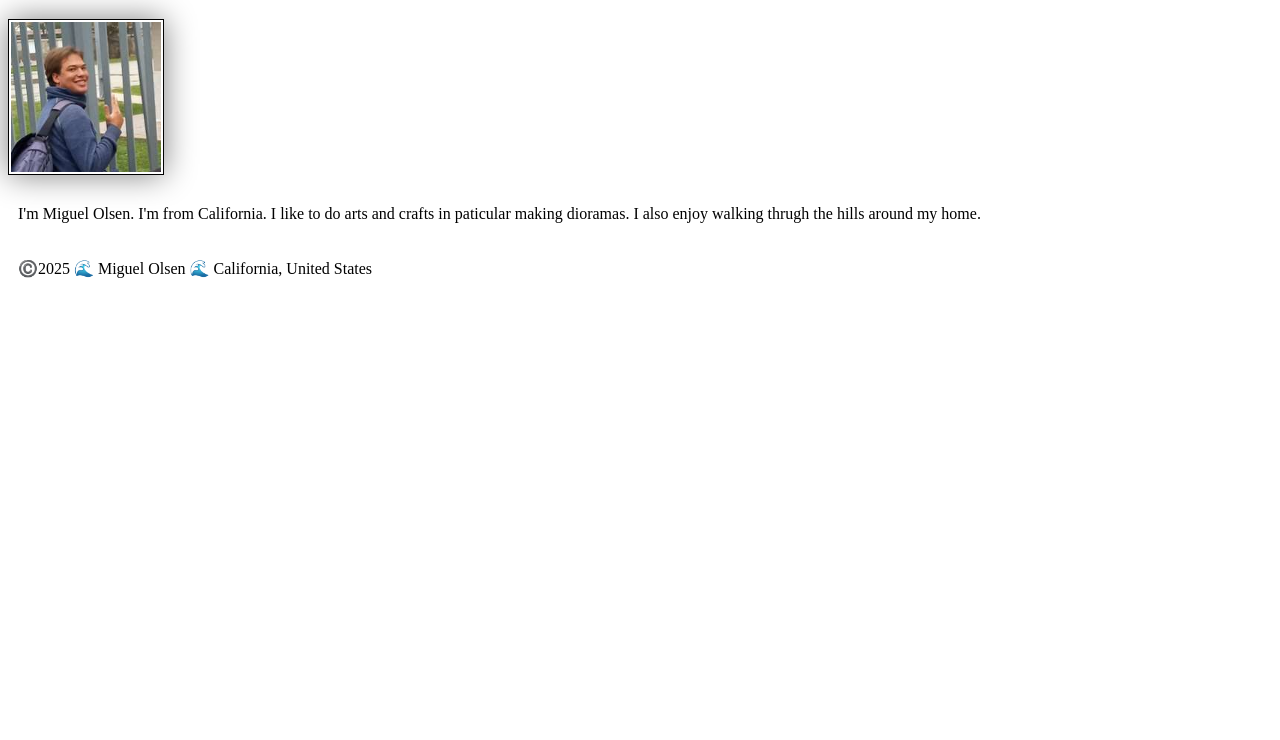
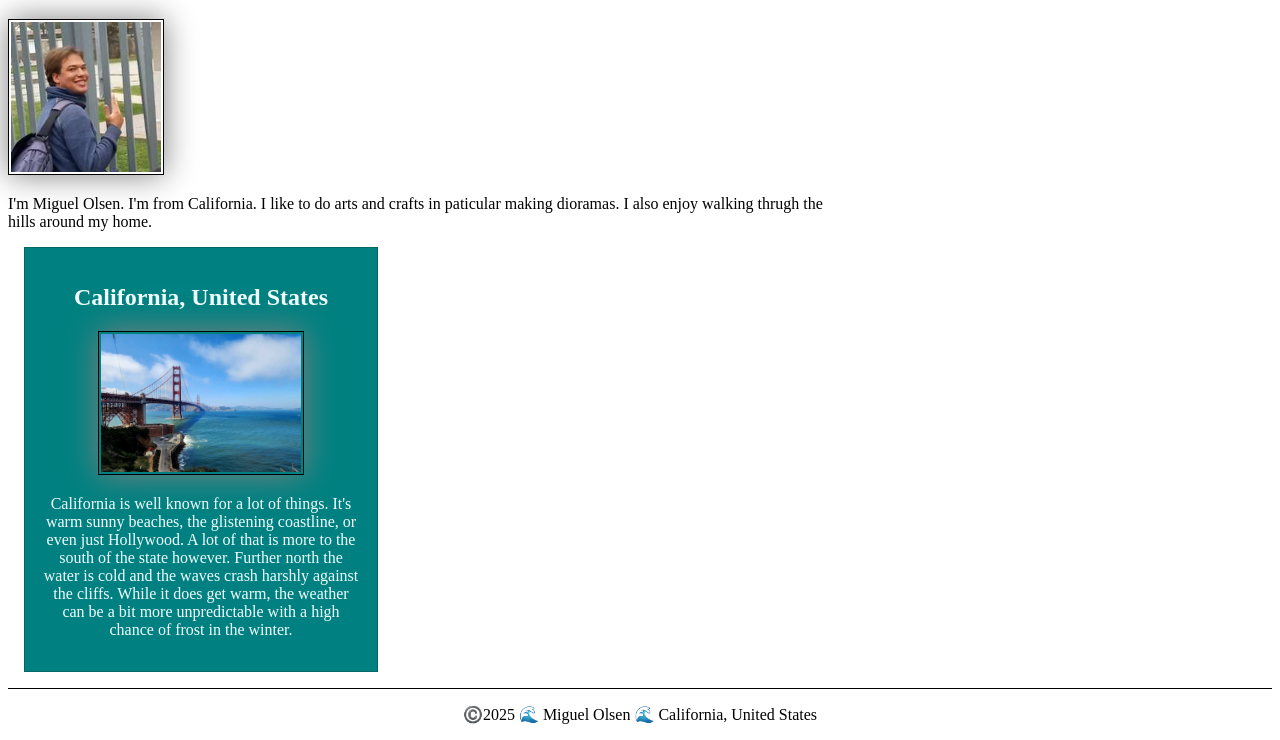
Before and after one commit to MiguelOlsen3/wwd130, a plain HTML site: page index.html in a window 1280 px wide. Shown: the part 205-945 px from the top of the page. Before the commit the page ends 800 px from the top, so only its background shows below. Drawn offline with Linux system fonts and the light colour scheme.

Commit message:
new info for home page

```diff
--- a/index.html
+++ b/index.html
@@ -4,6 +4,8 @@
     <meta charset="utf-8">
     <meta name="viewport" content="width=device,initial-scale=1.0">
     <title>Miguel Olsen | WDD 130</title>
+    <meta name="description" content="I'm Miguel Olsen. This page is my wayof practicing web development for my web development class, WWD130.">
+    <meta name="author" content="Miguel OLsen">
     <link rel="stylesheet" href="styles/styles.css">
   </head>
   <body>
@@ -17,6 +19,11 @@
       <h1>Miguel Olsen | WDD 130</h1>
       <img src="images/profile.jpeg" alt="Miguel's profile picture" width="200">
       <p>I'm Miguel Olsen. I'm from California. I like to do arts and crafts in paticular making dioramas. I also enjoy walking thrugh the hills around my home.</p>
+      <aside>
+        <h2> California, United States</h2>
+        <img src="images/golden-gate.jpg" alt="A photo of the coast and the Golden Gate Bridge" width="200">
+        <p> California is well known for a lot of things. It's warm sunny beaches, the glistening coastline, or even just Hollywood. A lot of that is more to the south of the state however. Further north the water is cold and the waves crash harshly against the cliffs. While it does get warm, the weather can be a bit more unpredictable with a high chance of frost in the winter.</p>
+      </aside>
     </main>
     <footer>
       <p>©️2025 🌊 Miguel Olsen 🌊 California, United States</p>
--- a/styles/styles.css
+++ b/styles/styles.css
@@ -10,7 +10,7 @@ nav a {
 h1 {
     color: darkblue;
 }
-img {
+main img {
     width: 150px;
     height: auto;
     border: 1px solid black;
@@ -18,5 +18,26 @@ img {
     box-shadow: 0 0 30px gray;
 }
 p {
-    padding: 10px;
+    padding: 0;
 }
+main{
+    max-width: 840px;
+}
+aside{
+    width: 20rem;
+    margin: 1rem;
+    border: 1px solid rgb(0 0 0 / 0.2); /* 1 */
+    padding: 1rem;
+    background-color: teal;
+    color: azure;
+    text-align: center;
+}
+aside img{
+    width: 200px;
+    height: auto;
+}
+footer{
+    margin-top: 15px;
+    border-top: 1px solid black;
+    text-align: center;
+}
```
Also changed, not shown: images/golden-gate.jpg (added).
